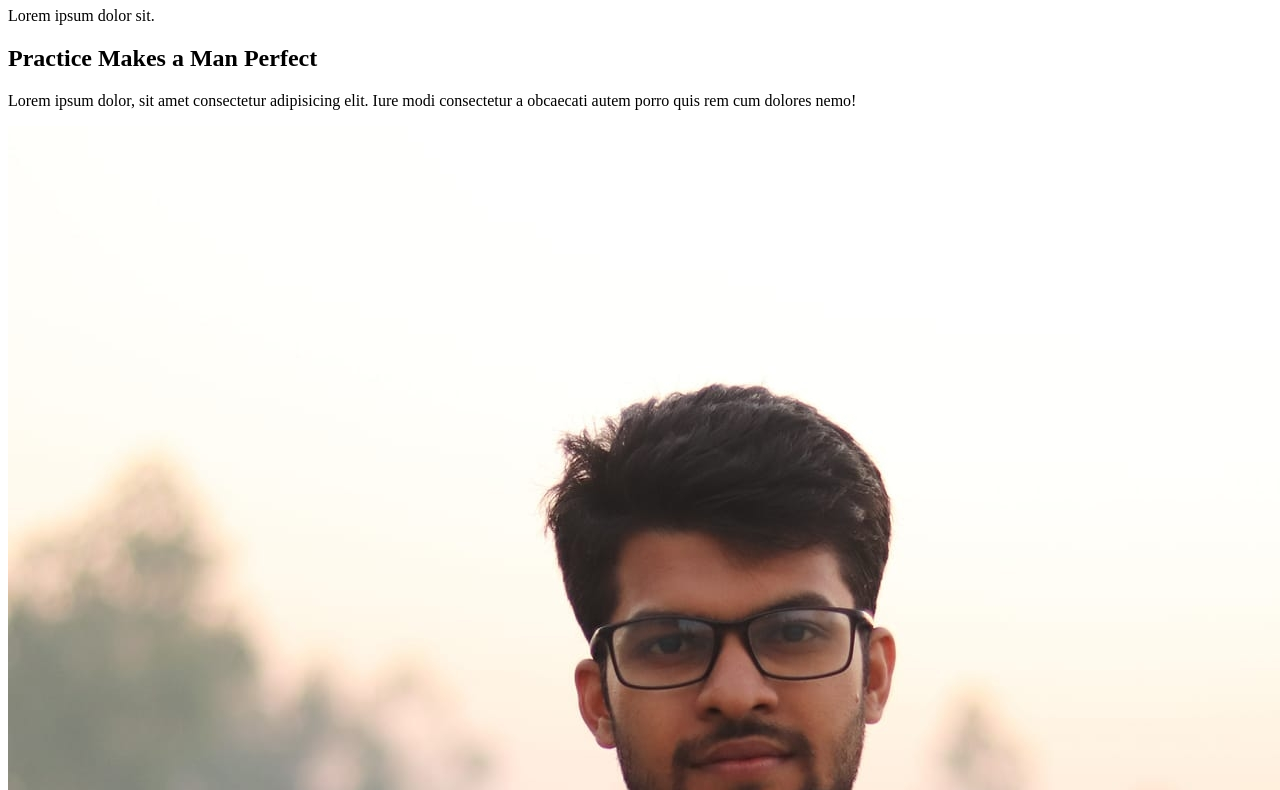
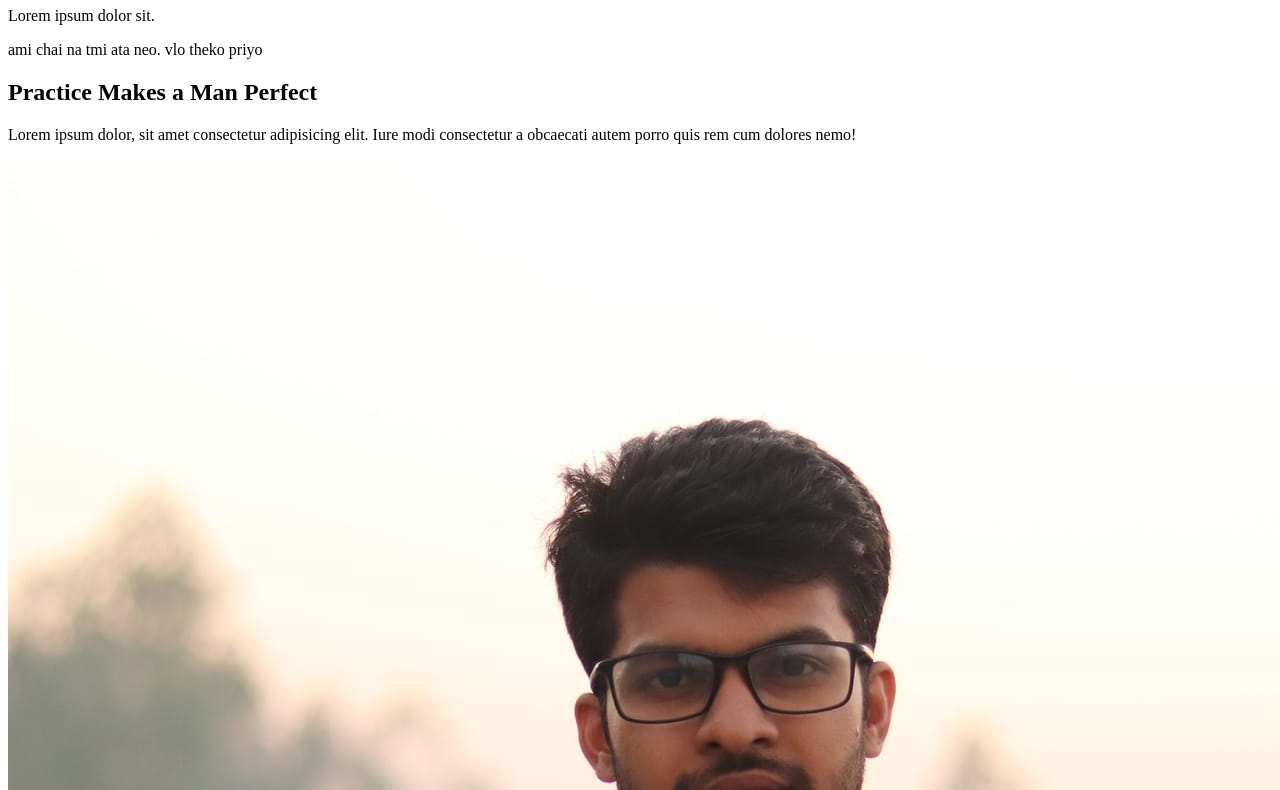
Before and after one commit to ragibBarket317/my-first-repo, a plain HTML site: page index.html in a window 1280 px wide. Shown: the part 73-863 px from the top of the page. Drawn offline with Linux system fonts and the light colour scheme.

Commit message:
Update index.html

```diff
--- a/index.html
+++ b/index.html
@@ -11,6 +11,7 @@
     <div>
         <h1>Neyom Gulo shikhi</h1>
         <p>Lorem ipsum dolor sit.</p>
+        <p>ami chai na tmi ata neo. vlo theko priyo</p>
     </div>
     <div>
         <h2>Practice Makes a Man Perfect</h2>
```
